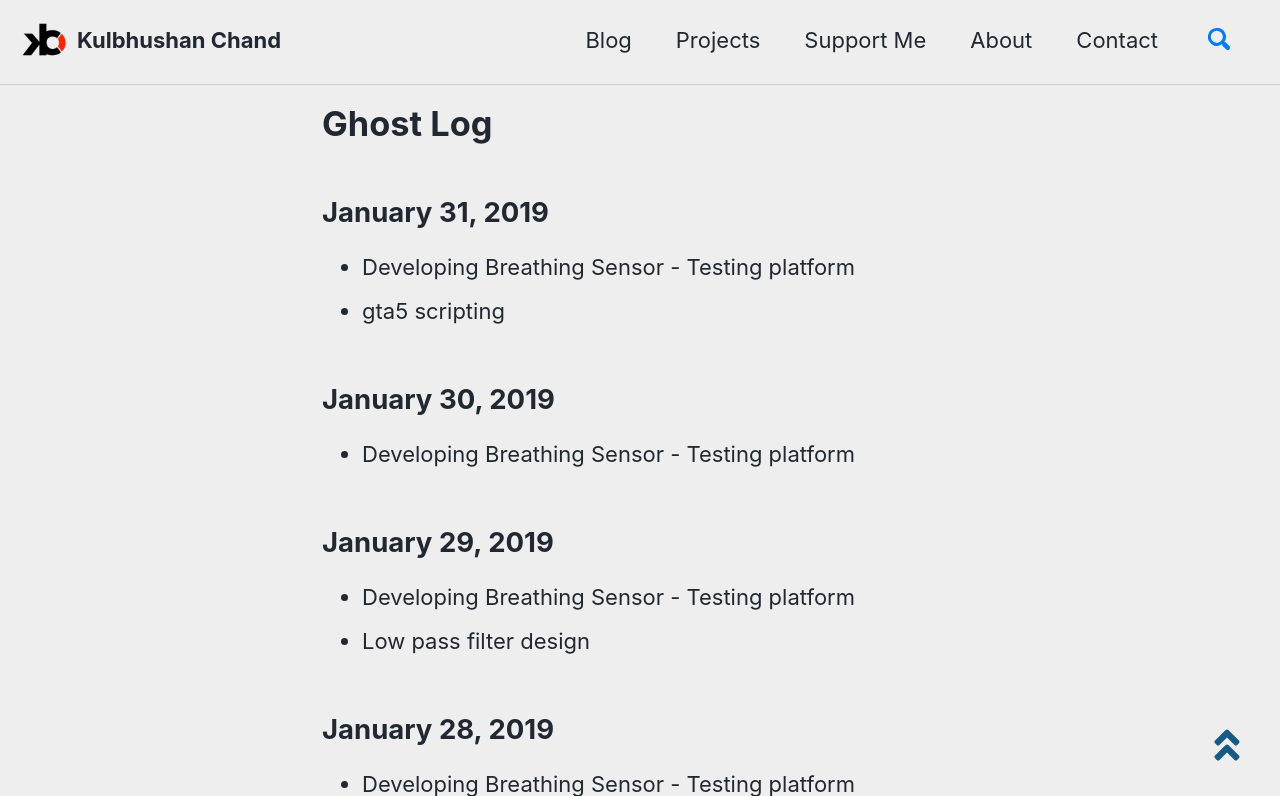
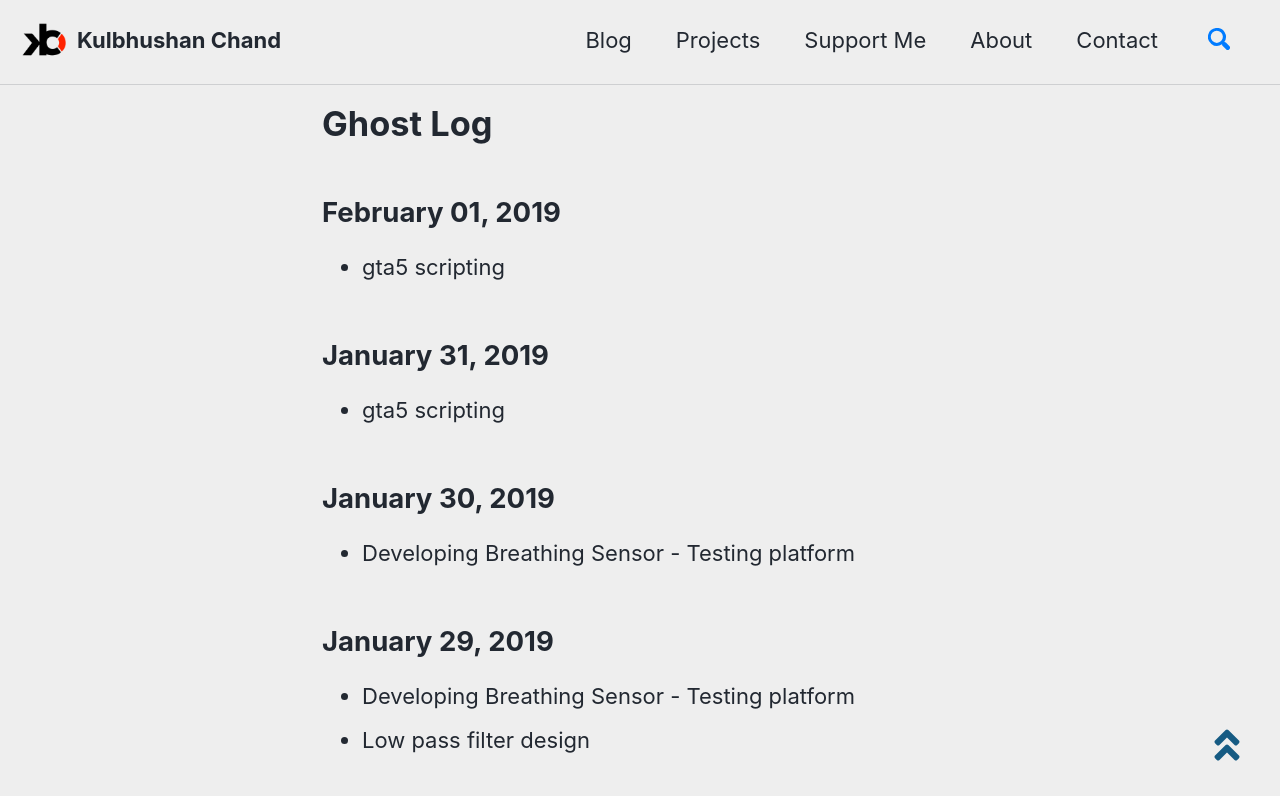
Before and after one commit to kulbhushanchand/kulbhushanchand.github.io-v2, a Jekyll site: the page built from _pages/main/log.md, in a window 1280 px wide and 900 px high, cut to the strip 104-900 px from the top of the window. Built offline with Jekyll 4.4.1, drawn with Linux system fonts in a browser that asks for light colours; cached includes are drawn as plain includes; comment, search, counter and statistics services are not loaded; a style sheet for code colours, icons or effects is not loaded.

Commit message:
Update log.md

```diff
--- a/_pages/main/log.md
+++ b/_pages/main/log.md
@@ -17,8 +17,10 @@ toc: false
 
 {% assign dateFormat = '%B %d, %Y' %}
 
+## {{ "2019-02-01" | date: dateFormat }}
+- gta5 scripting
+
 ## {{ "2019-01-31" | date: dateFormat }}
-- Developing Breathing Sensor - Testing platform
 - gta5 scripting
 
 ## {{ "2019-01-30" | date: dateFormat }}
```
